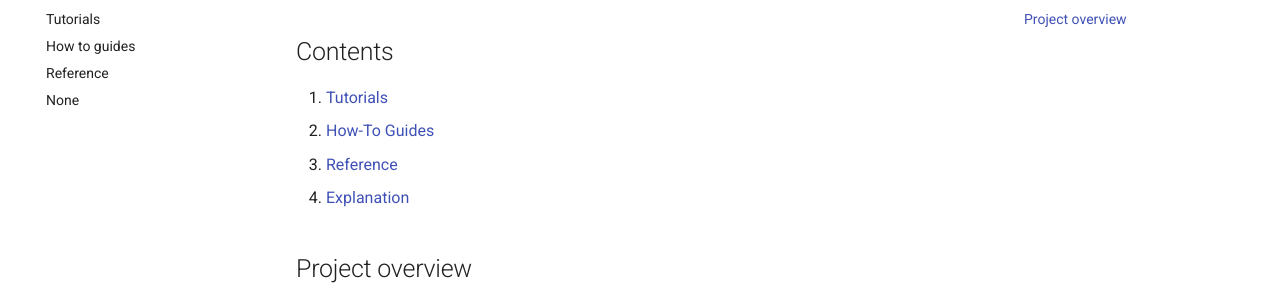
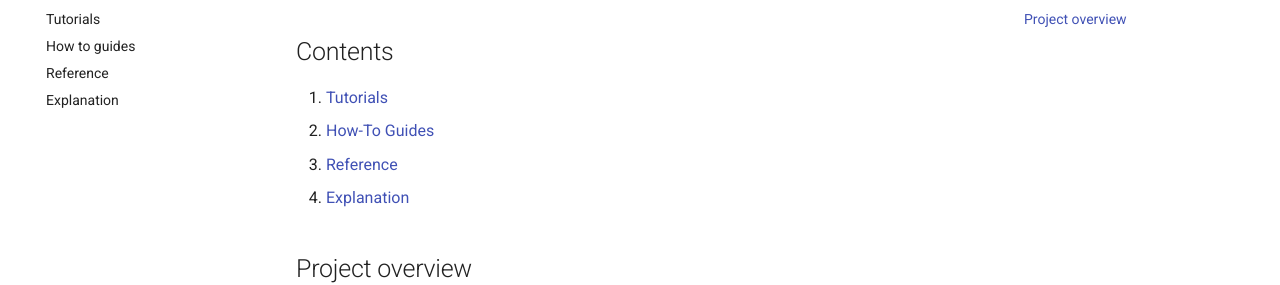
Before and after one commit to KendallAMV/Sum, an MkDocs documentation site: the page built from docs/index.md, in a window 1280 px wide. Shown: the part 146-431 px from the top of the page. Built offline with MkDocs 1.6.1 and Material for MkDocs 9.7.7, drawn with Linux system fonts in a browser that asks for light colours.

```diff
--- a/mkdocs.yml
+++ b/mkdocs.yml
@@ -13,4 +13,4 @@ nav:
  - tutorials.md
  - how-to-guides.md
  - reference.md
- - explanaion.md
+ - explanation.md
```
